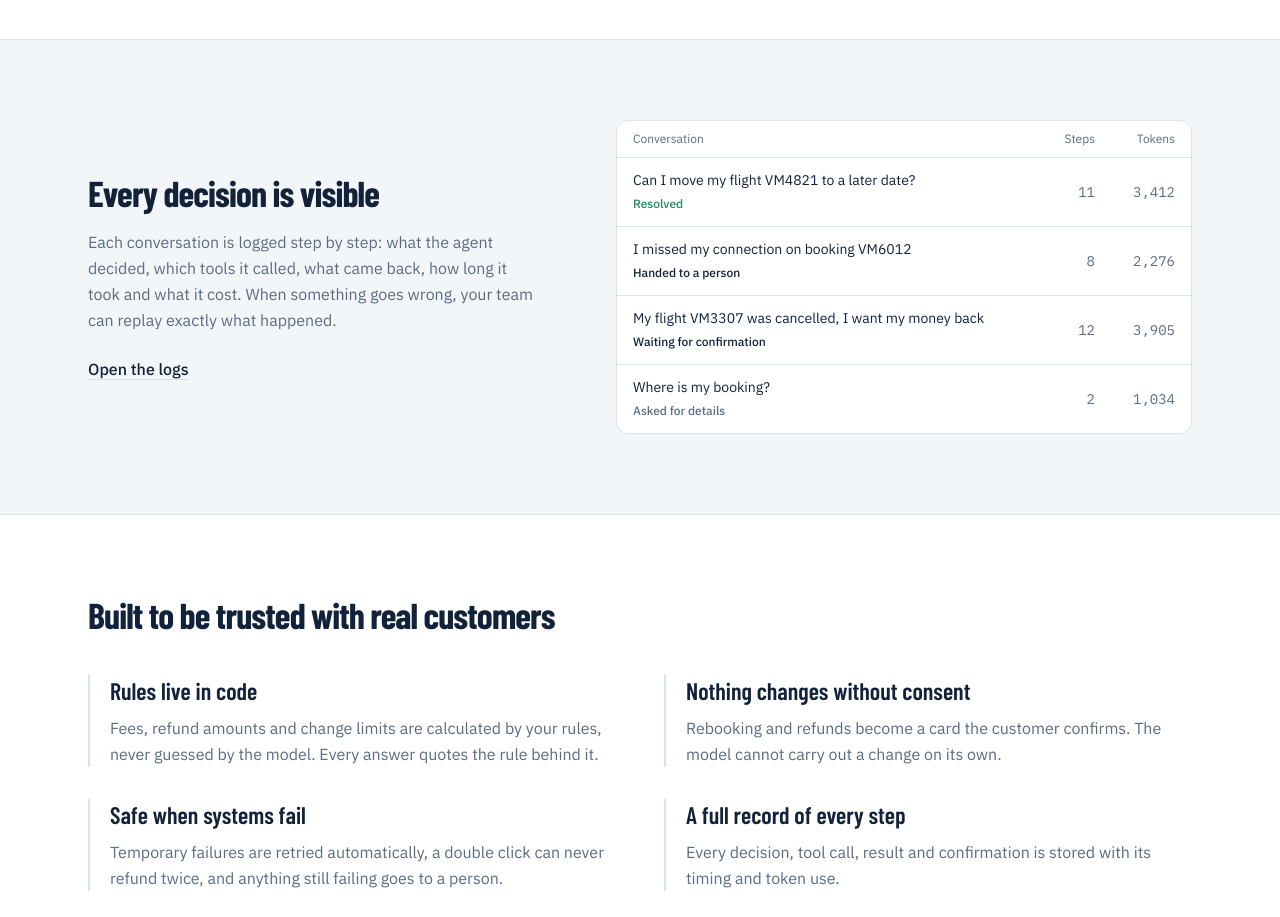
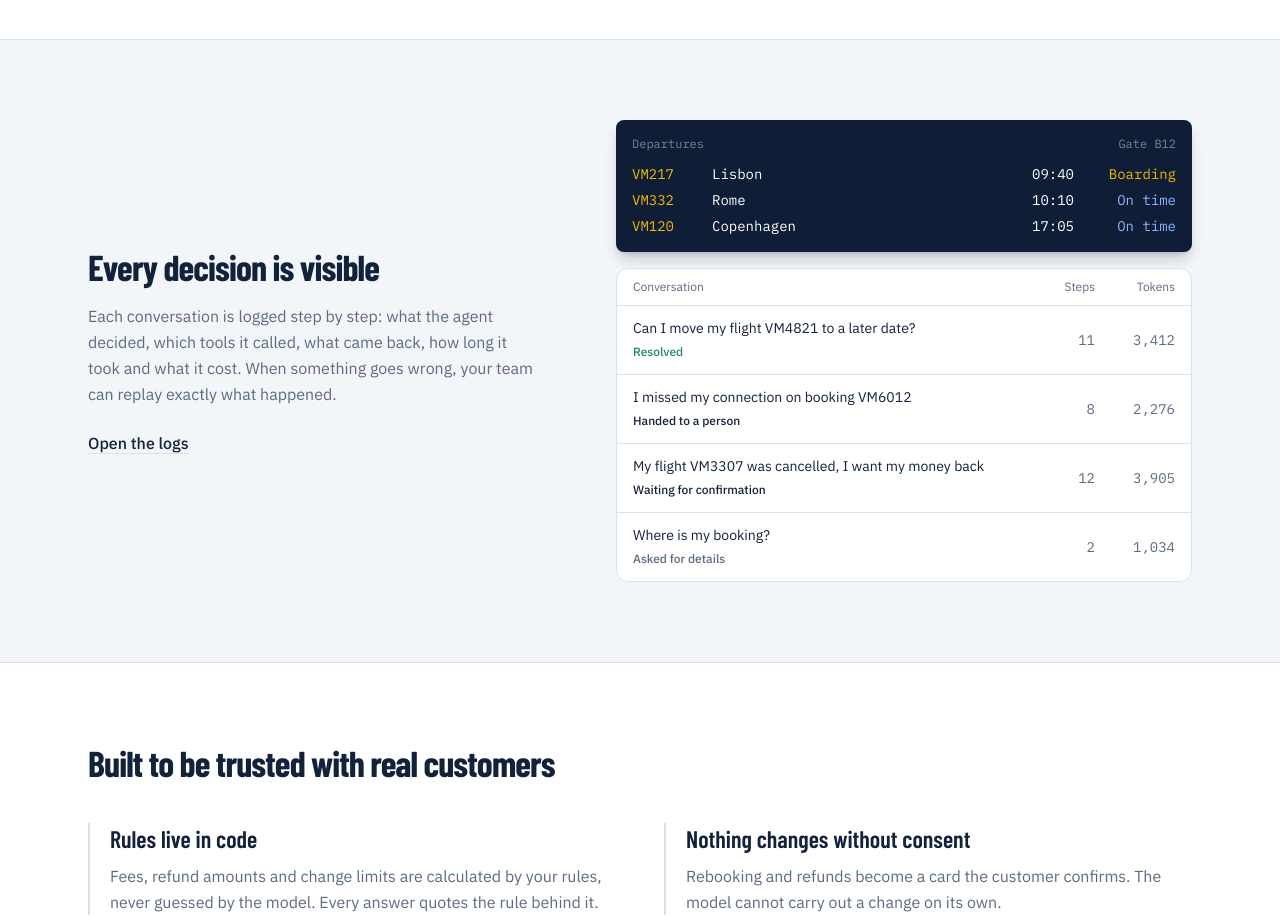
Before and after one commit to samuelbrhane/waypoint-support-agent, a Next.js app: page / in a window 1280 px wide. Shown: the part 1140-2057 px from the top of the page. Built offline with nearby package versions, Linux system fonts and the light colour scheme.

Commit message:
Add gate display to the logs preview

```diff
--- /dev/null
+++ b/components/landing/gate-display.tsx
@@ -0,0 +1,26 @@
+const ROWS = [
+  { flight: "VM217", city: "Lisbon", time: "09:40", status: "Boarding", tone: "text-taxi" },
+  { flight: "VM332", city: "Rome", time: "10:10", status: "On time", tone: "text-glow" },
+  { flight: "VM120", city: "Copenhagen", time: "17:05", status: "On time", tone: "text-glow" },
+];
+
+export function GateDisplay() {
+  return (
+    <div className="rounded-lg bg-night p-4 font-mono text-sm shadow-lg shadow-night/20">
+      <div className="mb-3 flex justify-between text-xs text-paper/45">
+        <span>Departures</span>
+        <span>Gate B12</span>
+      </div>
+      <ul className="space-y-1.5">
+        {ROWS.map((row) => (
+          <li key={row.flight} className="grid grid-cols-[4.5rem_1fr_3.5rem_5rem] gap-2 text-paper">
+            <span className="text-taxi">{row.flight}</span>
+            <span className="truncate">{row.city}</span>
+            <span>{row.time}</span>
+            <span className={`text-right ${row.tone}`}>{row.status}</span>
+          </li>
+        ))}
+      </ul>
+    </div>
+  );
+}
--- a/components/landing/logs-preview.tsx
+++ b/components/landing/logs-preview.tsx
@@ -1,4 +1,6 @@
 import Link from "next/link";
+
+import { GateDisplay } from "./gate-display";
 
 const ROWS = [
   { title: "Can I move my flight VM4821 to a later date?", outcome: "Resolved", tone: "text-go", steps: 11, tokens: "3,412" },
@@ -21,7 +23,9 @@ export function LogsPreview() {
         </Link>
       </div>
 
-      <div className="reveal overflow-hidden rounded-xl border border-line bg-paper">
+      <div className="reveal space-y-4">
+        <GateDisplay />
+        <div className="overflow-hidden rounded-xl border border-line bg-paper">
           <div className="grid grid-cols-[1fr_auto_auto] gap-4 border-b border-line px-4 py-2.5 text-xs text-slate">
             <span>Conversation</span>
             <span className="w-16 text-right">Steps</span>
@@ -29,7 +33,10 @@ export function LogsPreview() {
           </div>
           <ul>
             {ROWS.map((row) => (
-            <li key={row.title} className="grid grid-cols-[1fr_auto_auto] items-center gap-4 border-b border-line px-4 py-3 last:border-0">
+              <li
+                key={row.title}
+                className="grid grid-cols-[1fr_auto_auto] items-center gap-4 border-b border-line px-4 py-3 last:border-0"
+              >
                 <span className="min-w-0">
                   <span className="block truncate text-sm">{row.title}</span>
                   <span className={`text-xs font-medium ${row.tone}`}>{row.outcome}</span>
@@ -40,6 +47,7 @@ export function LogsPreview() {
             ))}
           </ul>
         </div>
+      </div>
     </section>
   );
 }
```
Also changed, not shown: components/landing/tail-fin.tsx (added). Lines whose indentation alone changed are shown as unchanged.
